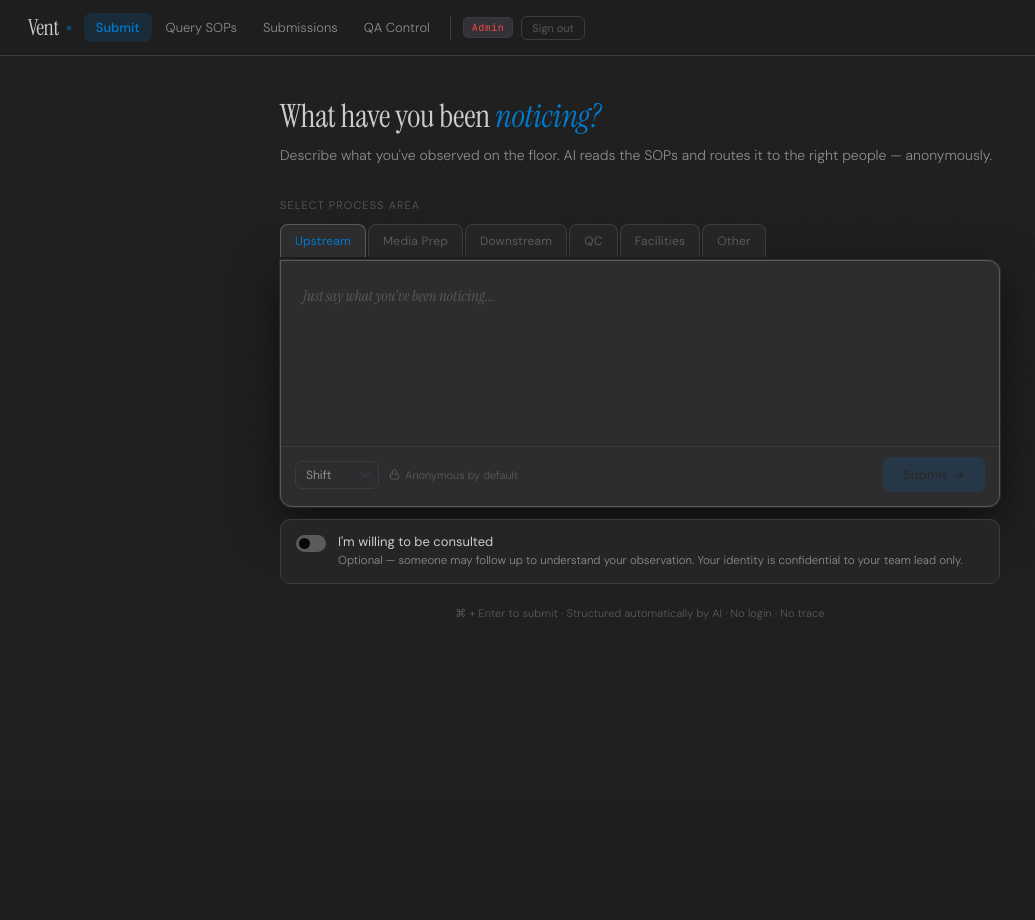
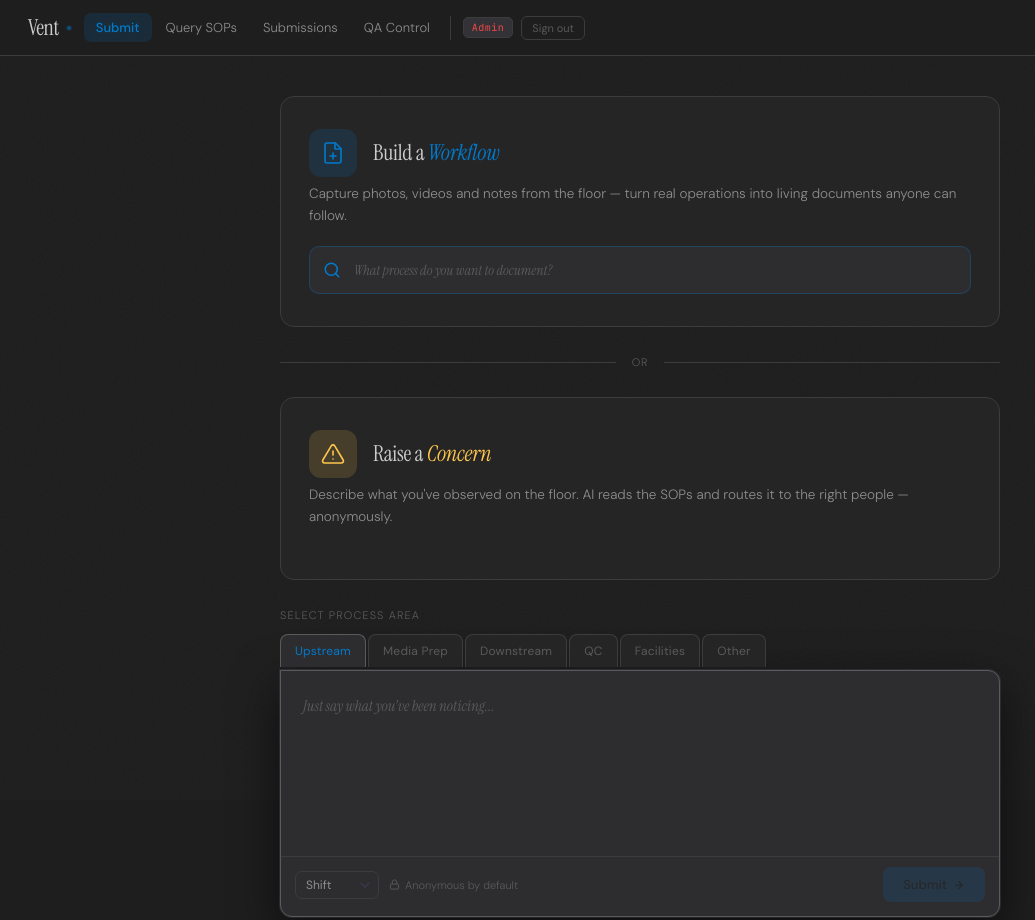
Before and after one commit to Doherd33/vent, a plain HTML site: page docs/index.html in a window 1280 px wide. Shown: the top 920 px of the page, without its empty margins (0-1035 px from the left). Before the commit the page ends 800 px from the top, so only its background shows below. Drawn offline with Linux system fonts and the light colour scheme; sample sign-in values are in the browser's storage.

Commit message:
Add Build a Workflow section above Raise a Concern on Submit page

```diff
--- a/docs/index.html
+++ b/docs/index.html
@@ -495,6 +495,76 @@ input:checked ~ .track .thumb { transform: translateX(13px); }
   .fb-topbar { padding: 12px 16px; }
   .sci-grid { grid-template-columns: 1fr; }
   .anon-note { display: none; }
+  .section-card { padding: 28px 18px; }
+  .sc-title { font-size: 18px; }
+}
+
+/* ── SECTION CARDS ── */
+.section-card {
+  background: var(--s1); border: 1px solid var(--border);
+  border-radius: 14px; padding: 32px 28px;
+  margin-bottom: 28px; transition: border-color .2s;
+}
+.section-card:hover { border-color: var(--borderhi); }
+
+.sc-header { display: flex; align-items: center; gap: 16px; margin-bottom: 6px; }
+.sc-icon {
+  width: 48px; height: 48px; border-radius: 12px;
+  display: flex; align-items: center; justify-content: center;
+  flex-shrink: 0;
+}
+.sc-icon.blue  { background: var(--accent2); color: var(--accent); }
+.sc-icon.gold  { background: var(--gold2);   color: var(--gold); }
+.sc-title {
+  font-family: 'Instrument Serif', serif;
+  font-size: 22px; line-height: 1.25; color: var(--text);
+  letter-spacing: -.01em;
+}
+.sc-title em { font-style: italic; }
+.sc-title em.blue { color: var(--accent); }
+.sc-title em.gold { color: var(--gold); }
+.sc-desc { font-size: 13.5px; color: var(--mid); line-height: 1.6; margin-bottom: 20px; margin-top: 4px; }
+
+/* ── BUILD SEARCH BOX ── */
+.build-search {
+  position: relative;
+}
+.build-search input {
+  width: 100%; background: var(--s2);
+  border: 1px solid var(--accent3); border-radius: 10px;
+  color: var(--text); font-family: 'DM Sans', sans-serif;
+  font-size: 14px; font-weight: 300;
+  padding: 14px 16px 14px 44px; outline: none;
+  transition: border-color .2s, box-shadow .2s;
+}
+.build-search input:focus {
+  border-color: var(--accent); background: var(--s1);
+  box-shadow: 0 0 0 3px rgba(0,122,204,.12);
+}
+.build-search input::placeholder { color: var(--dim); font-style: italic; font-family: 'Instrument Serif', serif; }
+.build-search .bs-icon {
+  position: absolute; left: 14px; top: 50%; transform: translateY(-50%);
+  color: var(--accent); display: flex;
+}
+.build-search .bs-go {
+  position: absolute; right: 8px; top: 50%; transform: translateY(-50%);
+  background: var(--accent); border: none; border-radius: 8px;
+  color: #fff; font-family: 'DM Sans', sans-serif; font-size: 12px; font-weight: 500;
+  padding: 8px 16px; cursor: pointer; opacity: 0; pointer-events: none;
+  display: flex; align-items: center; gap: 6px;
+  transition: opacity .2s, transform .1s;
+}
+.build-search .bs-go.show { opacity: 1; pointer-events: auto; }
+.build-search .bs-go:hover { opacity: .88; transform: translateY(-50%) translateY(-1px); }
+
+/* ── SECTION DIVIDER ── */
+.section-or {
+  display: flex; align-items: center; gap: 16px;
+  margin-bottom: 28px; color: var(--dim); font-size: 11px;
+  letter-spacing: .08em; text-transform: uppercase;
+}
+.section-or::before, .section-or::after {
+  content: ''; flex: 1; height: 1px; background: var(--border);
 }
 </style>
 <script>if(new URLSearchParams(window.location.search).has('dev')){localStorage.setItem('vent_role','admin');localStorage.setItem('vent_name','Dev Admin');localStorage.setItem('vent_token','dev');}if(!localStorage.getItem('vent_role'))window.location.replace('login.html');</script>
@@ -518,8 +588,51 @@ input:checked ~ .track .thumb { transform: translateX(13px); }
 <div id="submitScreen">
   <div class="submit-wrap">
 
-    <div class="s-headline">What have you been <em>noticing?</em></div>
-    <div class="s-subhead">Describe what you've observed on the floor. AI reads the SOPs and routes it to the right people — anonymously.</div>
+    <!-- ═══ BUILD A WORKFLOW (Visual SOP Engine) ═══ -->
+    <div class="section-card">
+      <div class="sc-header">
+        <div class="sc-icon blue">
+          <svg width="24" height="24" viewBox="0 0 24 24" fill="none" stroke="currentColor" stroke-width="1.6" stroke-linecap="round" stroke-linejoin="round">
+            <path d="M14.5 2H6a2 2 0 0 0-2 2v16a2 2 0 0 0 2 2h12a2 2 0 0 0 2-2V7.5L14.5 2z"/>
+            <polyline points="14 2 14 8 20 8"/>
+            <line x1="12" y1="18" x2="12" y2="12"/>
+            <line x1="9" y1="15" x2="15" y2="15"/>
+          </svg>
+        </div>
+        <div class="sc-title">Build a <em class="blue">Workflow</em></div>
+      </div>
+      <div class="sc-desc">Capture photos, videos and notes from the floor — turn real operations into living documents anyone can follow.</div>
+
+      <div class="build-search">
+        <div class="bs-icon">
+          <svg width="18" height="18" viewBox="0 0 24 24" fill="none" stroke="currentColor" stroke-width="2" stroke-linecap="round"><circle cx="11" cy="11" r="8"/><line x1="21" y1="21" x2="16.65" y2="16.65"/></svg>
+        </div>
+        <input type="text" id="buildSearch" placeholder="What process do you want to document?"
+               oninput="document.querySelector('.bs-go').classList.toggle('show', this.value.trim().length > 0)"
+               onkeydown="if(event.key==='Enter' && this.value.trim()) startBuild()">
+        <button class="bs-go" onclick="startBuild()">
+          Start
+          <svg width="12" height="12" viewBox="0 0 24 24" fill="none" stroke="currentColor" stroke-width="2.5" stroke-linecap="round"><path d="M5 12h14M12 5l7 7-7 7"/></svg>
+        </button>
+      </div>
+    </div>
+
+    <div class="section-or">or</div>
+
+    <!-- ═══ RAISE A CONCERN ═══ -->
+    <div class="section-card">
+      <div class="sc-header">
+        <div class="sc-icon gold">
+          <svg width="24" height="24" viewBox="0 0 24 24" fill="none" stroke="currentColor" stroke-width="1.6" stroke-linecap="round" stroke-linejoin="round">
+            <path d="M10.29 3.86L1.82 18a2 2 0 0 0 1.71 3h16.94a2 2 0 0 0 1.71-3L13.71 3.86a2 2 0 0 0-3.42 0z"/>
+            <line x1="12" y1="9" x2="12" y2="13"/>
+            <line x1="12" y1="17" x2="12.01" y2="17"/>
+          </svg>
+        </div>
+        <div class="sc-title">Raise a <em class="gold">Concern</em></div>
+      </div>
+      <div class="sc-desc">Describe what you've observed on the floor. AI reads the SOPs and routes it to the right people — anonymously.</div>
+    </div>
 
     <div class="s-eyebrow">Select process area</div>
 
@@ -735,6 +848,14 @@ input:checked ~ .track .thumb { transform: translateX(13px); }
 <script>
   // ── CONFIG ──
   const SERVER_URL = 'https://vent-production-8f8a.up.railway.app';
+
+  // ── BUILD A WORKFLOW ──
+  function startBuild() {
+    const q = document.getElementById('buildSearch').value.trim();
+    if (!q) return;
+    // For now, placeholder — this will launch the Visual SOP Engine builder
+    alert('Visual SOP Builder coming soon!\n\nYou entered: "' + q + '"\n\nThis will let you capture photos, videos, and step-by-step notes to build a living workflow document.');
+  }
 
   let selArea = 'Upstream';
 
```
